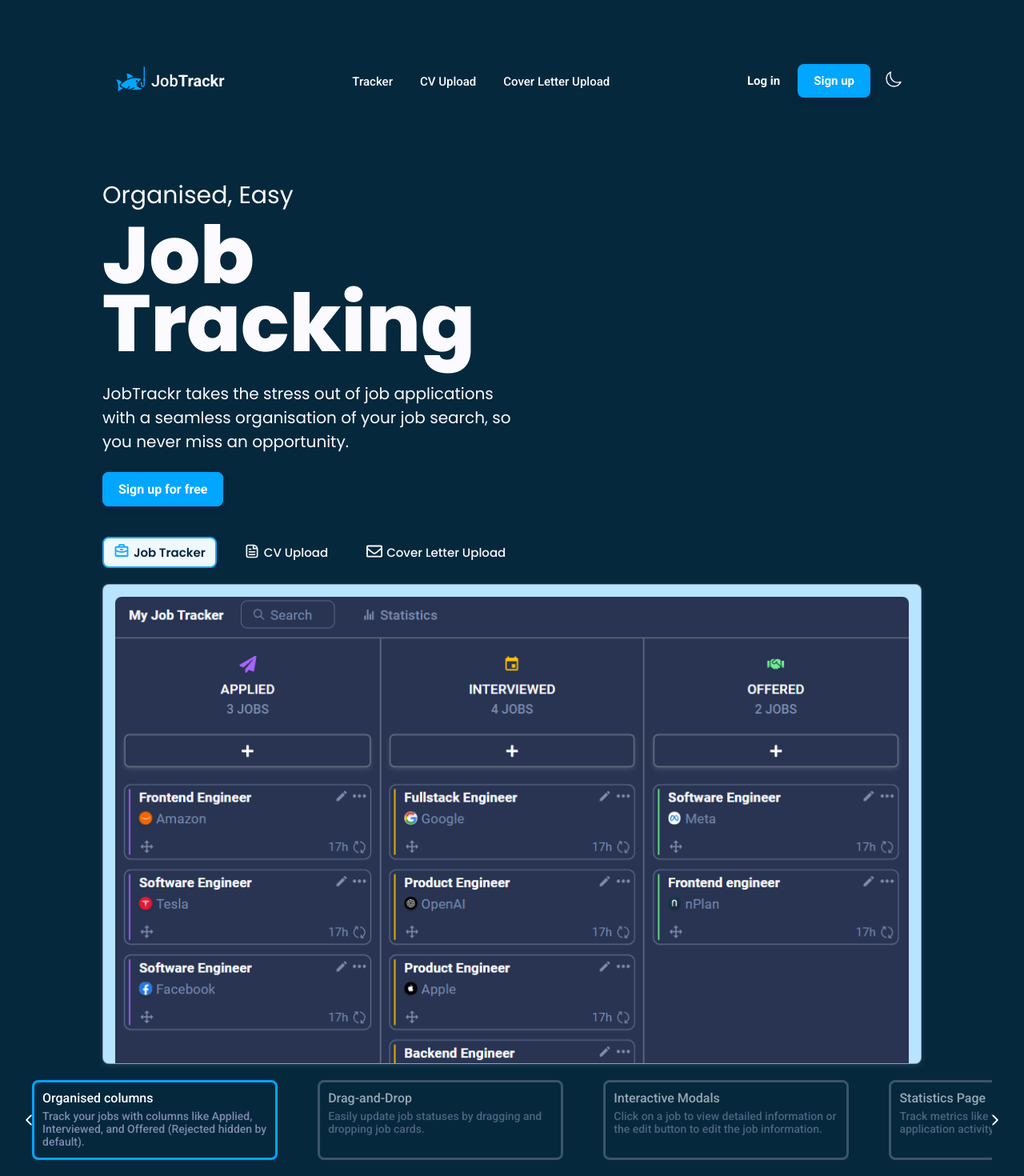
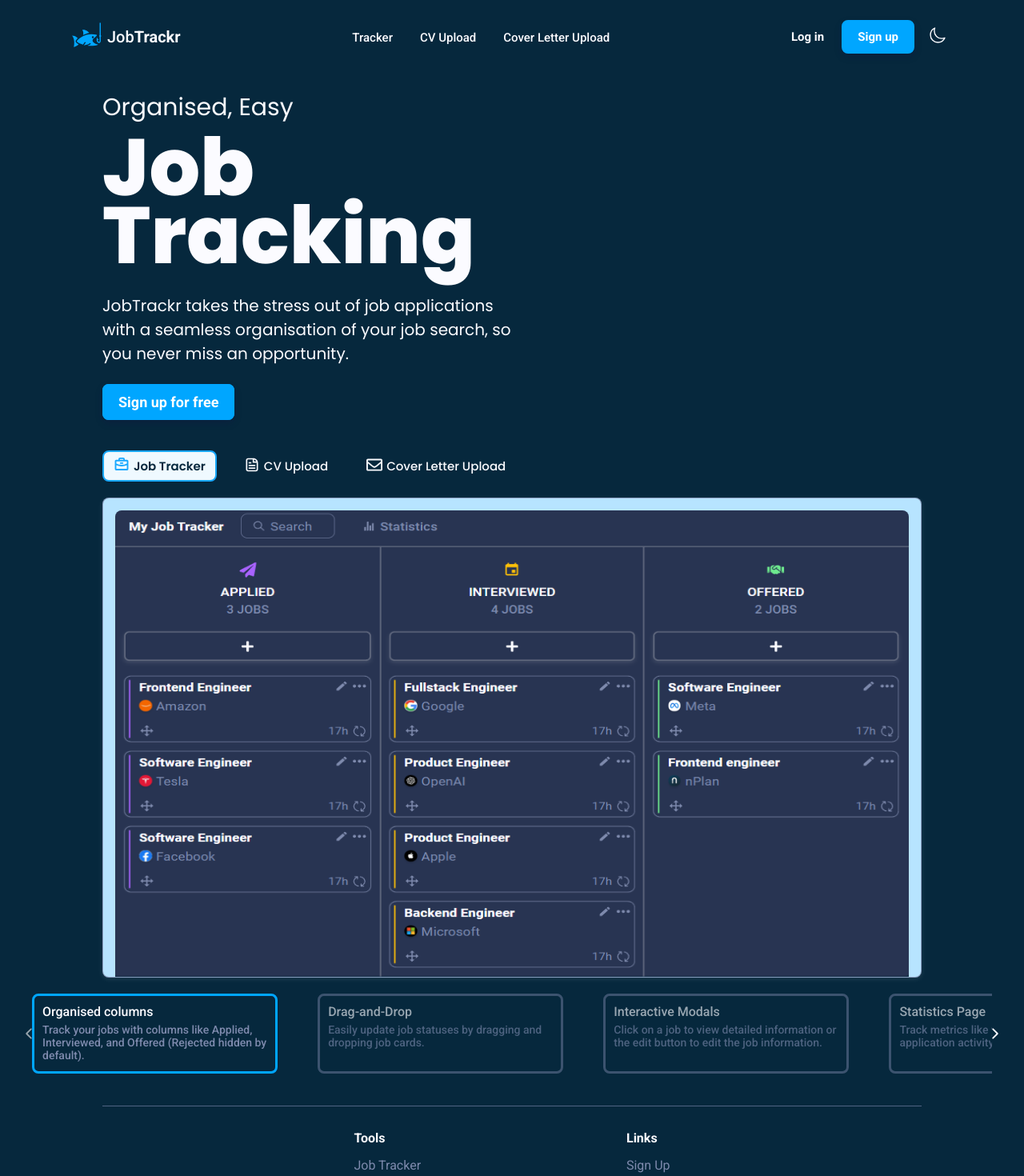
Before and after one commit to jloizel/jobtrackr, a Next.js app: page / in a window 1280 px wide. Shown: the top 1470 px of the page at 80% size. Built offline with nearby package versions, Linux system fonts and the light colour scheme; no server answers; a web font is replaced by a local one.

Commit message:
working on responsive styling

```diff
--- a/src/app/globals.css
+++ b/src/app/globals.css
@@ -157,3 +157,9 @@
 .swiper-pagination-bullet-active {
   background: #00a6ff !important;
 }
+
+.noScroll {
+  overflow: hidden !important;
+  position: fixed  !important;
+  width: 100%;
+}
--- a/src/app/page.module.css
+++ b/src/app/page.module.css
@@ -12,6 +12,7 @@
 .headerContent {
   display: flex;
   flex-direction: column;
+  width: 100%;
 
   @media (min-width: 768px) {
     flex-direction: row;
@@ -19,7 +20,7 @@
 }
 
 .leftContainer, .rightContainer {
-
+  width: 100%;
 
   @media (min-width: 768px) {
     width: 50%;
@@ -36,17 +37,26 @@
 
 .headerText1 {
   font-weight: 400;
-  font-size: 30px;
+  font-size: 28px;
+
+  @media (min-width: 768px) {
+    font-size: 30px;
+  }
 }
 
 .headerText2 {
   font-weight: 800;
-  font-size: 100px;
+  font-size: 60px;
   display: flex;
   flex-direction: column;
-  line-height: 85px;
+  line-height: 55px;
   margin-top: 10px;
   margin-bottom: 30px;
+
+  @media (min-width: 768px) {
+    font-size: 100px;
+    line-height: 85px;
+  }
 }
 
 .headerText3 {
@@ -61,16 +71,17 @@
   border: solid 2px #00a6ff;
   color: white;
   border-radius: 8px;
-  padding: 10px 18px;
+  padding: 8px 16px;
   /* height: 30px; */
   /* display: flex; */
   transition: all 0.2s ease-in-out;
   font-weight: 600;
-  font-size: 20px;
+  font-size: 16px;
   cursor: pointer;
 
   @media (min-width: 768px) {
-    font-size: 16px;
+    font-size: 18px;
+    padding: 10px 18px;
   }
 }
 
--- a/src/components/creditBar/creditBar.module.css
+++ b/src/components/creditBar/creditBar.module.css
@@ -8,13 +8,18 @@
 .container {
   color: var(--secondary-text-color);
   display: flex;
-  flex-direction: row;
+  flex-direction: column;
   align-items: center;
   justify-content: flex-end;
   max-width: 1200px;
   padding: 15px 0;
   width: 90%;
-  gap: 30px;
+  gap: 10px;
+
+  @media (min-width: 768px) {
+    flex-direction: row;
+    gap: 30px;
+  }
 }
 
 .name {
--- a/src/components/featuresBoard/featuresBoard.module.css
+++ b/src/components/featuresBoard/featuresBoard.module.css
@@ -9,9 +9,17 @@
   display: flex;
   flex-direction: row;
   align-items: center;
-  gap: 20px;
+  gap: 10px;
   justify-self: flex-start;
+  overflow-x: auto;
+  scrollbar-width: none;
+  -ms-overflow-style: none;
+
+  @media (min-width: 768px) {
+    gap: 20px;
+  }
 }
+
 
 .button {
   display: flex;
@@ -23,6 +31,8 @@
   border-radius: 8px;
   cursor: pointer;
   font-weight: 500;
+  width: max-content;
+  white-space: nowrap;
 }
 
 /* .button:hover .buttonText {
@@ -50,11 +60,17 @@
 .imageContainer {
   width: 100%;
   border-radius: 8px;
-  padding: 15px 15px 0px;
+  padding: 3px;
   border: solid 1px var(--mytracker-card-border-color);
   box-shadow: 0px 2px 6px var(--mytracker-bs-color);
   overflow: hidden;
   max-height: 600px;
+  display: flex;
+  justify-content: center;
+
+  @media (min-width: 768px) {
+    padding: 15px 15px 0px;
+  }
 }
 
 .descriptionImage {
@@ -63,14 +79,22 @@
   background-size: cover;
   background-repeat: no-repeat;
   background-position: top;
-  border-radius: 8px 8px 0px 0px;
+  border-radius: 8px;
   box-shadow: inset 0 0 0 1px rgba(25,4,69,0.1);
+
+  @media (min-width: 768px) {
+    border-radius: 8px 8px 0px 0px;
+  }
 }
 
 .swiperContainer {
   width: 120%;
-  max-width: 1250px;
+  max-width: 90%;
   position: relative;
+
+  @media (min-width: 768px) {
+    max-width: 1250px;
+  }
 }
 
 .descriptionContainer {
@@ -90,16 +114,28 @@
   transition: all 0.2s ease-in-out;
 }
 
+.disabledArrow, .disabledArrow:hover {
+  color: #f5f5f59a;
+}
+
 .customPrevArrow:hover, .customNextArrow:hover {
   color: #00a6ff;
 }
 
 .customPrevArrow {
-  left: 0px;
+  left: -30px;
+
+  @media (min-width: 768px) {
+    left: 0px;
+  }
 }
 
 .customNextArrow {
-  right: 0px;
+  right: -30px;
+
+  @media (min-width: 768px) {
+    right: 0px;
+  }
 }
 
 .scrollableDescriptionContainer {
@@ -118,13 +154,17 @@
   align-items: flex-start;
   gap: 5px;
   border: solid 3px var(--mytracker-card-border-color);
-  min-width: 300px;
+  min-width: 250px;
   border-radius: 8px;
   padding: 10px;
   min-height: 100px;
   opacity: 0.6;
   transition: all 0.2s ease-in-out;
   cursor: pointer;
+
+  @media (min-width: 768px) {
+    min-width: 300px;
+  }
 }
 
 .descriptionBox.activeDescription, .descriptionBox:hover {
--- a/src/components/featuresBoard/featuresBoard.tsx
+++ b/src/components/featuresBoard/featuresBoard.tsx
@@ -37,6 +37,9 @@
   const { theme } = useContext(ThemeContext);
   const [selectedDescriptionIndex, setSelectedDescriptionIndex] = useState(0);
   const [swiperInstance, setSwiperInstance] = useState<any>(null);
+  const [isAtStart, setIsAtStart] = useState<boolean>(true);
+  const [isAtEnd, setIsAtEnd] = useState<boolean>(false);
+
 
   const getData = () => {
     fetch('/features.json', {
@@ -93,6 +96,12 @@
     swiperInstance?.slideTo(index);
   };
 
+  const handleSlideChange = () => {
+    if (!swiperInstance) return;
+    setIsAtStart(swiperInstance.isBeginning);
+    setIsAtEnd(swiperInstance.isEnd);
+  };
+
   return (
     <div className={styles.container}>
       <div className={styles.buttonContainer}>
@@ -147,20 +156,26 @@
         </div>
 
         <div className={styles.swiperContainer}>
-          <PrevArrow swiper={swiperInstance} className={styles.customPrevArrow}/>
-          <NextArrow swiper={swiperInstance} className={styles.customNextArrow}/>
+          <PrevArrow swiper={swiperInstance} className={`${styles.customPrevArrow} ${isAtStart ? styles.disabledArrow : ""}`}
+          />
+          <NextArrow swiper={swiperInstance} className={`${styles.customNextArrow} ${isAtEnd ? styles.disabledArrow : ""}`}
+          />
           <Swiper
-            spaceBetween={50}
+            spaceBetween={120}
             slidesPerView={1.5}
             modules={[ Navigation]}
             // pagination={{ clickable: true }}
+            slidesOffsetAfter={120}
+            onSlideChange={handleSlideChange}
             onSwiper={setSwiperInstance}
             breakpoints={{
               600: {
                 slidesPerView: 2.5,
+                spaceBetween: 80
               },
               900: {
                 slidesPerView: 3.5,
+                spaceBetween: 50
               }
             }}
             className={styles.descriptionContainer}
--- a/src/components/footer/footer.module.css
+++ b/src/components/footer/footer.module.css
@@ -11,9 +11,14 @@
   display: flex;
   flex-direction: row;
   padding: 30px;
-  justify-content: center;
+  justify-content: space-between;
   width: 100%;
-  gap: 200px;
+  /* gap: 100px; */
+
+  @media (min-width: 768px) {
+    gap: 200px;
+    justify-content: center;
+  }
 }
 
 .linksContainer {
@@ -37,6 +42,8 @@
 .link {
   color: var(--footer-color);
   transition: all 0.2s ease-in-out;
+  width: max-content;
+  text-wrap: nowrap;
 }
 
 .link:hover {
--- a/src/components/footer/footer.tsx
+++ b/src/components/footer/footer.tsx
@@ -1,5 +1,9 @@
 import React from "react";
 import styles from "./footer.module.css";
+import { useSession } from "next-auth/react";
+
+const Footer = () => {
+  const { data: session } = useSession();
 
   const links = [
     {
@@ -7,16 +11,16 @@
       title: "Tools",
       links: [
         {
-        link: "Job Tracker",
-        href: "/tool/job-tracker",
+          link: session ? "My Tracker" : "Job Tracker",
+          href: session ? "/my-tracker" : "/tools/job-tracker",
         },
         {
-        link: "CV Upload",
-        href: "/tool/cv-upload",
+          link: session ? "My CV" : "CV Upload",
+          href: session ? "/my-cv" : "/tools/cv-upload",
         },
         {
-        link: "Cover Letter Upload",
-        href: "/tool/cover-letter-upload",
+          link: session ? "My Cover Letter" : "Cover Letter Upload",
+          href: session ? "/my-cover-letter" : "/tools/cover-letter-upload",
         },
       ],
     },
@@ -36,7 +40,6 @@
     },
   ];
 
-const Footer = () => {
   return (
     <div className={styles.container}>
       <div className={styles.linksWrapper}>
--- a/src/components/navbar/mobileNavbar.tsx
+++ b/src/components/navbar/mobileNavbar.tsx
@@ -22,12 +22,12 @@
 
   useEffect(() => {
     if (menuOpen) {
-      document.body.style.overflow = "hidden";
+      document.body.classList.add("noScroll");
     } else {
-      document.body.style.overflow = "";
+      document.body.classList.remove("noScroll");
     }
     return () => {
-      document.body.style.overflow = "";
+      document.body.classList.remove("noScroll");
     };
   }, [menuOpen]);
 
@@ -58,6 +58,8 @@
         open={menuOpen}
         anchor="right"
         onClose={closeMenu}
+        disableScrollLock={true}
+        hideBackdrop={true}
         sx={{
           "& .MuiDrawer-paper": {
             height: "90vh",
--- a/src/components/navbar/navbar.module.css
+++ b/src/components/navbar/navbar.module.css
@@ -9,7 +9,6 @@
   /* position: fixed; */
 
   @media (min-width: 768px) {
-    padding: 80px;
     width: 90%;
   }
 }
```
Also changed, not shown: src/app/login/logIn.module.css (+7 -0 lines), src/app/signup/signUp.module.css (+21 -3 lines). Lines whose indentation alone changed are shown as unchanged.
